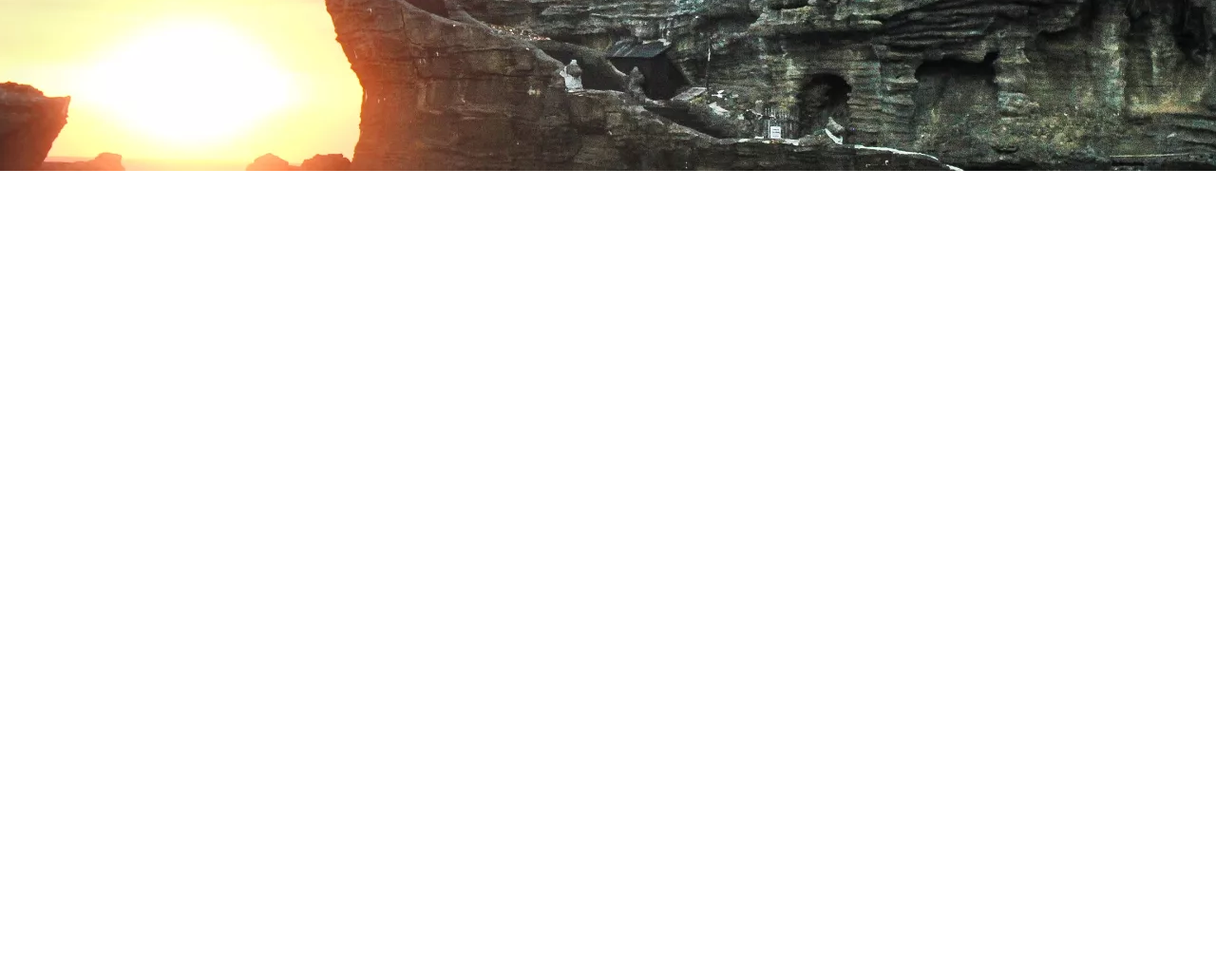
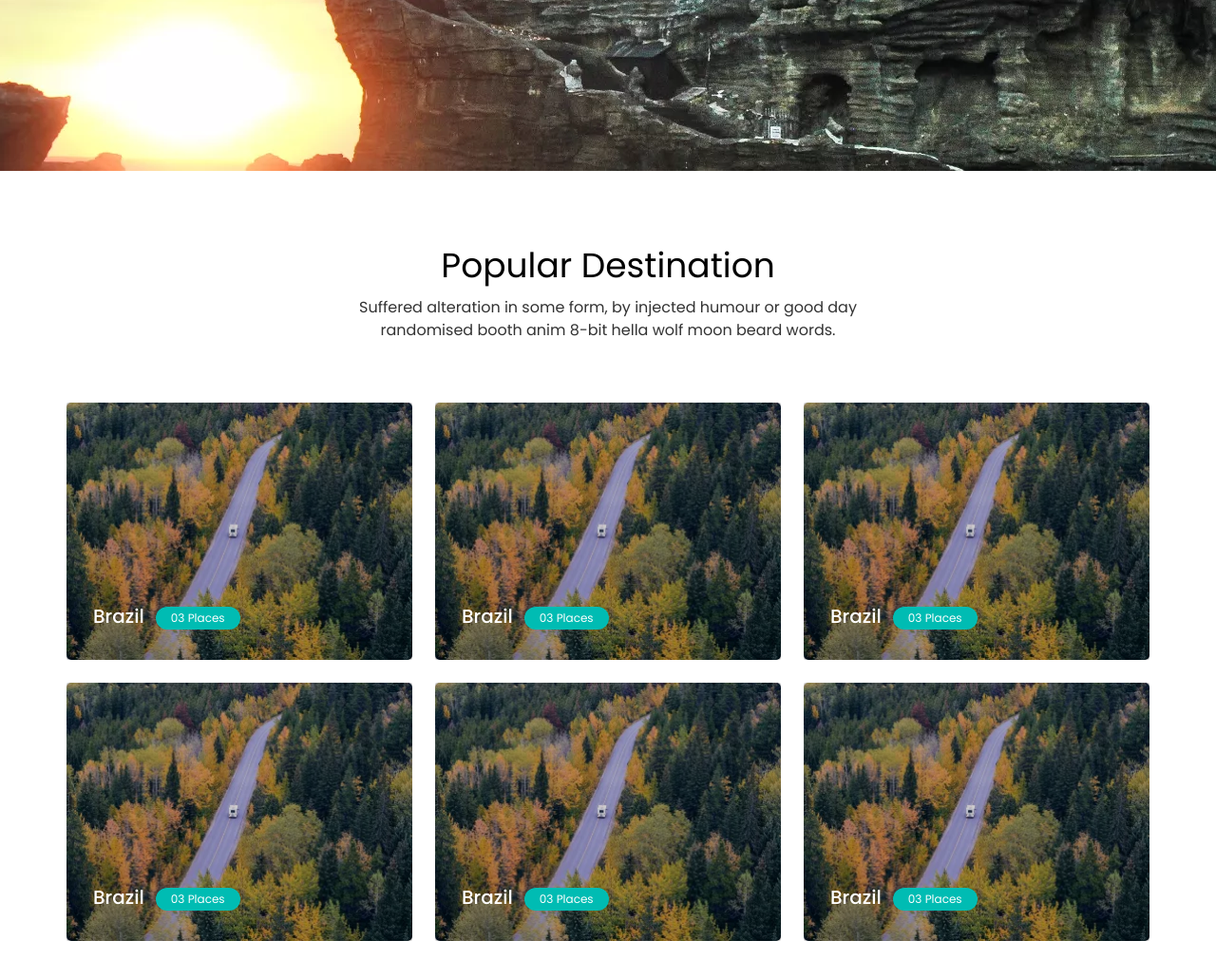
Before and after one commit to Jahir514/design, a website: page index.html in a window 1280 px wide. Shown: the part 546-1576 px from the top of the page at 95% size. Before the commit the page ends 800 px from the top, so only its background shows below. Drawn offline with Linux system fonts and the light colour scheme.

Commit message:
working on grid of favoite place

```diff
--- a/index.html
+++ b/index.html
@@ -1,14 +1,12 @@
 <!DOCTYPE html>
 <html lang="en">
+
 <head>
   <meta charset="UTF-8" />
   <meta http-equiv="X-UA-Compatible" content="IE=edge" />
   <meta name="viewport" content="width=device-width, initial-scale=1.0" />
   <title>Document</title>
-    <link
-      href="https://cdnjs.cloudflare.com/ajax/libs/font-awesome/5.13.0/css/all.min.css"
-      rel="stylesheet"
-    />
+  <link href="https://cdnjs.cloudflare.com/ajax/libs/font-awesome/5.13.0/css/all.min.css" rel="stylesheet" />
   <link rel="stylesheet" href="output/style.css" />
 </head>
 
@@ -20,11 +18,8 @@
     </div>
     <div class="hidden md:block basis-6/12 relative">
       <span
-          class="absolute w-5 h-9 md:-left-6 lg:-left-8 xl:-left-12 2xl:-left-20 -top-1.5 border-l-[1px] border-l-[#EAEAEA]"
-        ></span>
-        <ul
-          class="flex items-center space-x-4 xl:space-x-6 font-normal font-poppins md:text-xs lg:text-sm xl:text-base"
-        >
+        class="absolute w-5 h-9 md:-left-6 lg:-left-8 xl:-left-12 2xl:-left-20 -top-1.5 border-l-[1px] border-l-[#EAEAEA]"></span>
+      <ul class="flex items-center space-x-4 xl:space-x-6 font-normal font-poppins md:text-xs lg:text-sm xl:text-base">
         <li>
           <a href="" class="hover:text-primary transition delay-75">Home</a>
         </li>
@@ -32,9 +27,7 @@
           <a href="" class="hover:text-primary transition delay-75">About</a>
         </li>
         <li>
-            <a href="" class="hover:text-primary transition delay-75"
-              >Destination</a
-            >
+          <a href="" class="hover:text-primary transition delay-75">Destination</a>
         </li>
         <li>
           <a href="" class="hover:text-primary transition delay-75">Pages</a>
@@ -43,25 +36,21 @@
           <a href="" class="hover:text-primary transition delay-75">Blog</a>
         </li>
         <li>
-            <a href="" class="hover:text-primary transition delay-75"
-              >Contact</a
-            >
+          <a href="" class="hover:text-primary transition delay-75">Contact</a>
         </li>
       </ul>
     </div>
     <div
-        class="hidden basis-4/12 md:flex items-center justify-end lg:space-x-6 xl:space-x-11 2xl:space-x-16 pr-4 xl:pr-6"
-      >
+      class="hidden basis-4/12 md:flex items-center justify-end lg:space-x-6 xl:space-x-11 2xl:space-x-16 pr-4 xl:pr-6">
       <div>
         <ul class="flex items-center space-x-1 xl:space-x-2">
           <li><i class="fas fa-phone-alt text-primary"></i></li>
-            <li class="text-xs xl:text-base">+088 01734567890</li>
+          <li class="text-xs 2xl:text-base">+088 01734567890</li>
         </ul>
       </div>
       <div class="hidden lg:block relative">
         <span
-            class="absolute w-5 h-6 lg:-left-3 xl:-left-6 2xl:-left-8 -top-[.5px] border-l-[1px] border-l-[#EAEAEA]"
-          ></span>
+          class="absolute w-5 h-6 lg:-left-3 xl:-left-6 2xl:-left-8 -top-[.5px] border-l-[1px] border-l-[#EAEAEA]"></span>
         <ul class="flex items-center text-primary lg:space-x-4 xl:space-x-6">
           <li>
             <a href=""><i class="fab fa-instagram"></i></a>
@@ -78,28 +67,89 @@
         </ul>
       </div>
     </div>
-      <div
-        class="absolute w-24 h-full bg-primary text-white right-0 flex items-center justify-center cursor-pointer"
-      >
+    <div class="absolute w-24 h-full bg-primary text-white right-0 flex items-center justify-center cursor-pointer">
       <i class="fas fa-search"></i>
     </div>
   </nav>
   <!-- navbar end -->
-    <section
-      class="w-full h-[650px] flex items-center justify-center flex-col bg-cover bg-center bg-no-repeat"
-      style="background-image: url('./assets/images/banner.png')"
-    >
+  <!-- Banner start -->
+  <section class="w-full h-[650px] flex items-center justify-center flex-col bg-cover bg-center bg-no-repeat"
+    style="background-image: url('./assets/images/banner.png')">
     <div class="text-white text-center">
       <h1 class="text-6xl md:text-8xl xl:text-9xl mb-4">Australia</h1>
       <p class="text-sm md:text-base xl:text-xl font-normal mb-12">
         Pixel perfect design with awesome content
       </p>
       <button
-          class="bg-primary px-8 py-4 md:px-10 md:py-5 capitalize text-sm md:text-base rounded-md font-medium hover:bg-secondary transition delay-75"
-        >
+        class="bg-primary px-8 py-4 md:px-10 md:py-5 capitalize text-sm md:text-base rounded-md font-medium hover:bg-secondary transition delay-75">
         explore now
       </button>
     </div>
   </section>
+  <!-- Banner End -->
+  <!-- Favorite place start -->
+  <section class="py-20 text-center">
+    <div class="container">
+      <div class="heading pb-16">
+        <h2 class="capitalize text-4xl font-normal pb-3">popular Destination</h2>
+        <p class="text-base font-normal text-dark-grey">Suffered alteration in some form, by injected humour or good
+          day <br> randomised
+          booth anim 8-bit hella wolf moon
+          beard words.</p>
+      </div>
+      <div class="grid grid-cols-3 gap-6">
+        <div class="rounded-sm relative overflow-hidden">
+          <img src="assets/images/favorite-place-1.png" alt="favorite-place-1" class="w-full">
+          <div class="absolute inset-0 bg-black opacity-20"></div>
+          <div class="absolute inset-0 flex items-end pb-8 pl-7">
+            <h3 class="text-white text-xl mr-3 font-medium">Brazil</h3>
+            <button class="bg-primary py-1 px-4 rounded-full text-xs capitalize text-white">03 places</button>
+          </div>
+        </div>
+        <div class="rounded-sm relative overflow-hidden">
+          <img src="assets/images/favorite-place-1.png" alt="favorite-place-1" class="w-full">
+          <div class="absolute inset-0 bg-black opacity-20"></div>
+          <div class="absolute inset-0 flex items-end pb-8 pl-7">
+            <h3 class="text-white text-xl mr-3 font-medium">Brazil</h3>
+            <button class="bg-primary py-1 px-4 rounded-full text-xs capitalize text-white">03 places</button>
+          </div>
+        </div>
+        <div class="rounded-sm relative overflow-hidden">
+          <img src="assets/images/favorite-place-1.png" alt="favorite-place-1" class="w-full">
+          <div class="absolute inset-0 bg-black opacity-20"></div>
+          <div class="absolute inset-0 flex items-end pb-8 pl-7">
+            <h3 class="text-white text-xl mr-3 font-medium">Brazil</h3>
+            <button class="bg-primary py-1 px-4 rounded-full text-xs capitalize text-white">03 places</button>
+          </div>
+        </div>
+        <div class="rounded-sm relative overflow-hidden">
+          <img src="assets/images/favorite-place-1.png" alt="favorite-place-1" class="w-full">
+          <div class="absolute inset-0 bg-black opacity-20"></div>
+          <div class="absolute inset-0 flex items-end pb-8 pl-7">
+            <h3 class="text-white text-xl mr-3 font-medium">Brazil</h3>
+            <button class="bg-primary py-1 px-4 rounded-full text-xs capitalize text-white">03 places</button>
+          </div>
+        </div>
+        <div class="rounded-sm relative overflow-hidden">
+          <img src="assets/images/favorite-place-1.png" alt="favorite-place-1" class="w-full">
+          <div class="absolute inset-0 bg-black opacity-20"></div>
+          <div class="absolute inset-0 flex items-end pb-8 pl-7">
+            <h3 class="text-white text-xl mr-3 font-medium">Brazil</h3>
+            <button class="bg-primary py-1 px-4 rounded-full text-xs capitalize text-white">03 places</button>
+          </div>
+        </div>
+        <div class="rounded-sm relative overflow-hidden">
+          <img src="assets/images/favorite-place-1.png" alt="favorite-place-1" class="w-full">
+          <div class="absolute inset-0 bg-black opacity-20"></div>
+          <div class="absolute inset-0 flex items-end pb-8 pl-7">
+            <h3 class="text-white text-xl mr-3 font-medium">Brazil</h3>
+            <button class="bg-primary py-1 px-4 rounded-full text-xs capitalize text-white">03 places</button>
+          </div>
+        </div>
+      </div>
+    </div>
+  </section>
+  <!-- Favorite place end -->
 </body>
+
 </html>
--- a/src/tailwind.css
+++ b/src/tailwind.css
@@ -5,8 +5,8 @@
 
 
 @layer utilities {
-    .container-fluid {
-        width: 100%;
+    .container {
+        max-width: 1170px;
         padding-right: 15px;
         padding-left: 15px;
         margin-right: auto;
--- a/tailwind.config.js
+++ b/tailwind.config.js
@@ -1,12 +1,28 @@
 module.exports = {
   content: ['./src/**/*.{html,js}', './*.{html,js}'],
   theme: {
+    screens: {
+      'sm': '576px',
+      // => @media (min-width: 640px) { ... }
+
+      'md': '768px',
+      // => @media (min-width: 768px) { ... }
+
+      'lg': '992px',
+      // => @media (min-width: 1024px) { ... }
+
+      'xl': '1200px',
+      // => @media (min-width: 1280px) { ... }
+
+      '2xl': '1536px',
+      // => @media (min-width: 1536px) { ... }
+    },
     fontFamily: {
       poppins: ['Poppins'],
     },
     container: {
       center: true,
-      padding: '1rem',
+      padding: '1rem'
     },
     extend: {
       colors: {
```
Also changed, not shown: assets/images/favorite-place-1.png (added), output/style.css. Lines whose indentation alone changed are shown as unchanged.
